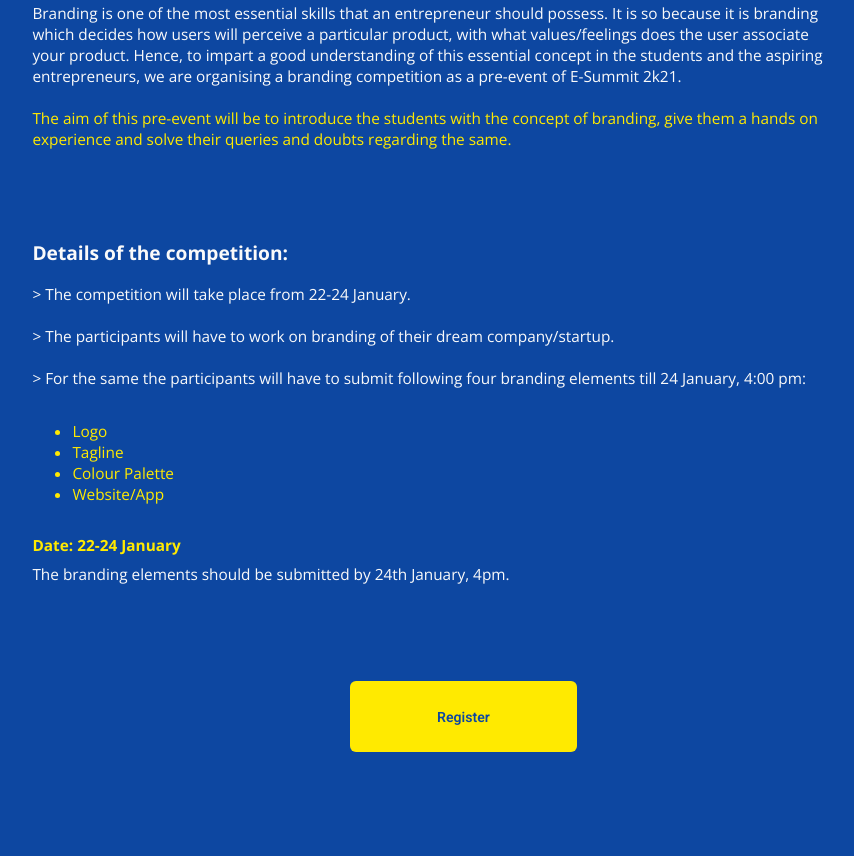
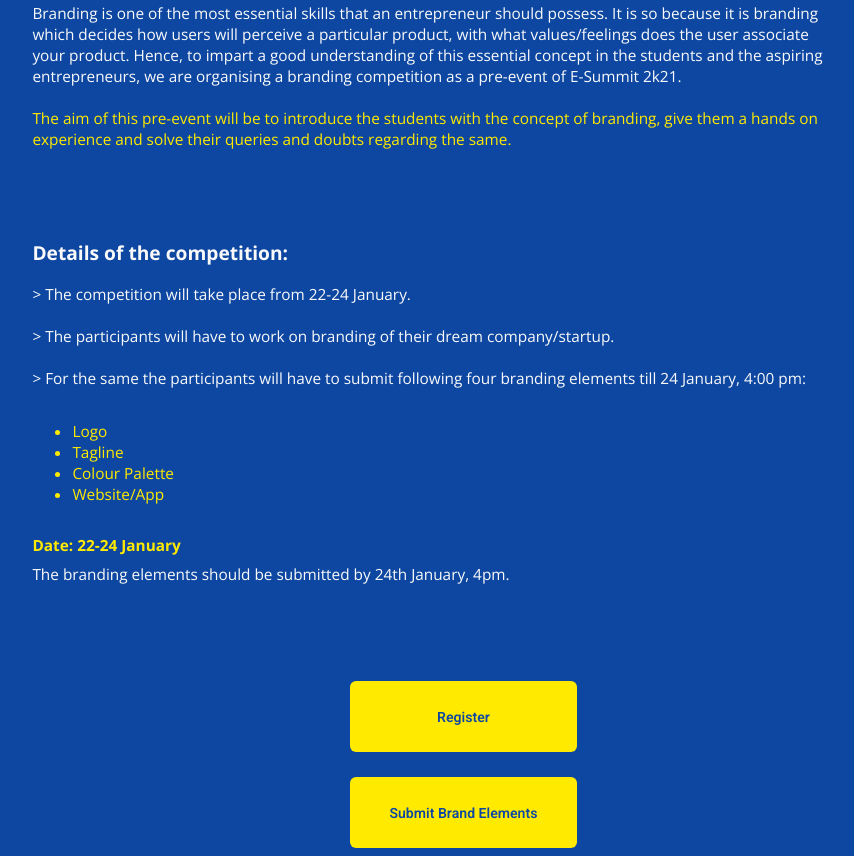
Before and after one commit to ekta20/new, a plain HTML site: page branding.html in a window 1280 px wide. Shown: the part 682-1538 px from the top of the page, without its empty margins (193-1047 px from the left). Before the commit the page ends 1442 px from the top, so only its background shows below. Drawn offline with nearby package versions, Linux system fonts and the light colour scheme.

Commit message:
Update branding.html

```diff
--- a/branding.html
+++ b/branding.html
@@ -77,6 +77,6 @@
 
 
     <a class="bplan2" href="https://forms.gle/A2671ENMNtcWjrb77"><button class="fibutton2" type="button"><p class="fitext">Register</p></button></a><br>
-    <!---<a class="bplan2" href="https://forms.gle/RtoWGhdZwFUYJoAr8"><button class="fibutton2 fb3" type="button"><p class="fitext">Submit Brand Elements</p></button></a><br>--->
+    <a class="bplan2" href="https://forms.gle/pPvC45N29XQEcZxN8"><button class="fibutton2 fb3" type="button"><p class="fitext">Submit Brand Elements</p></button></a><br>
 
 </body>
```
